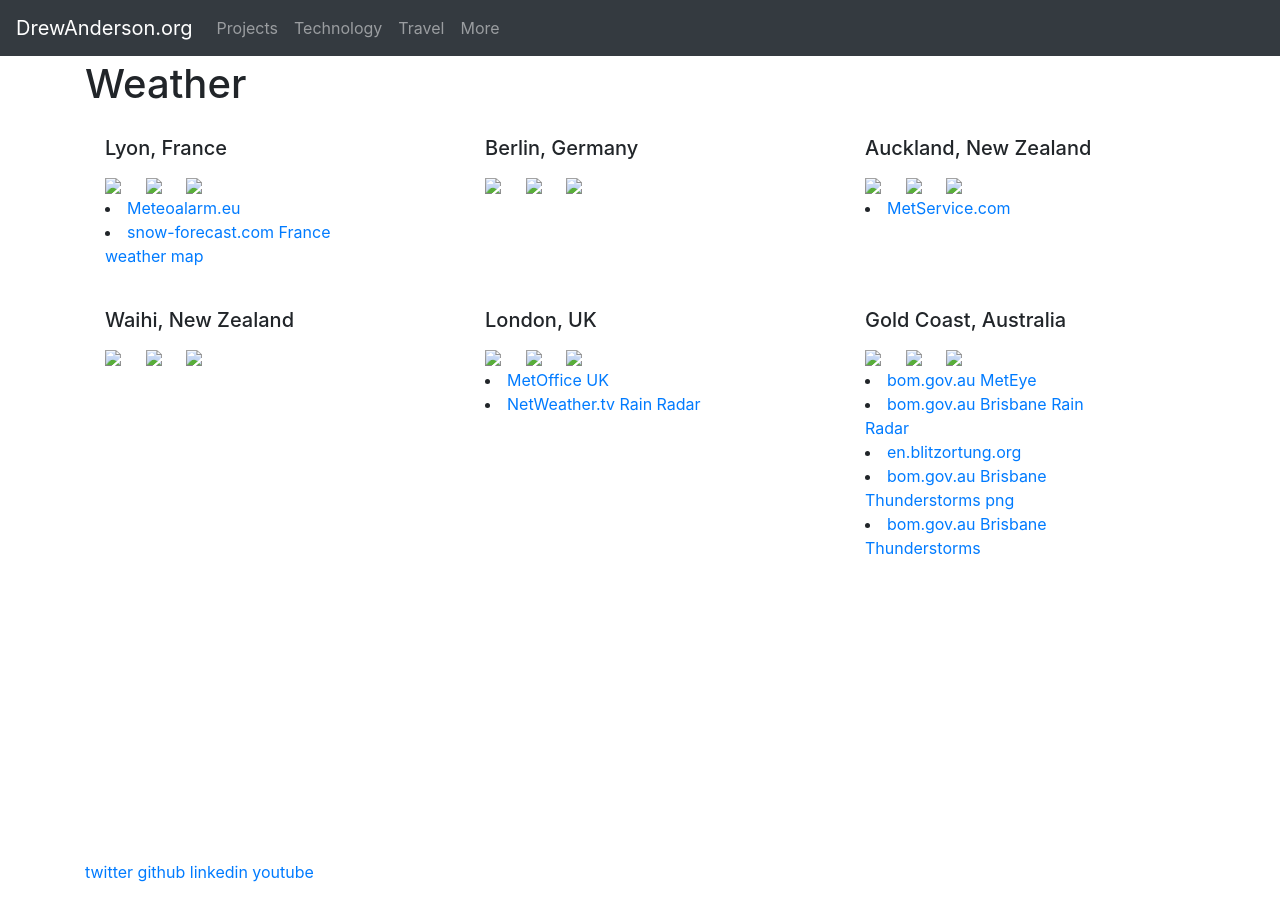
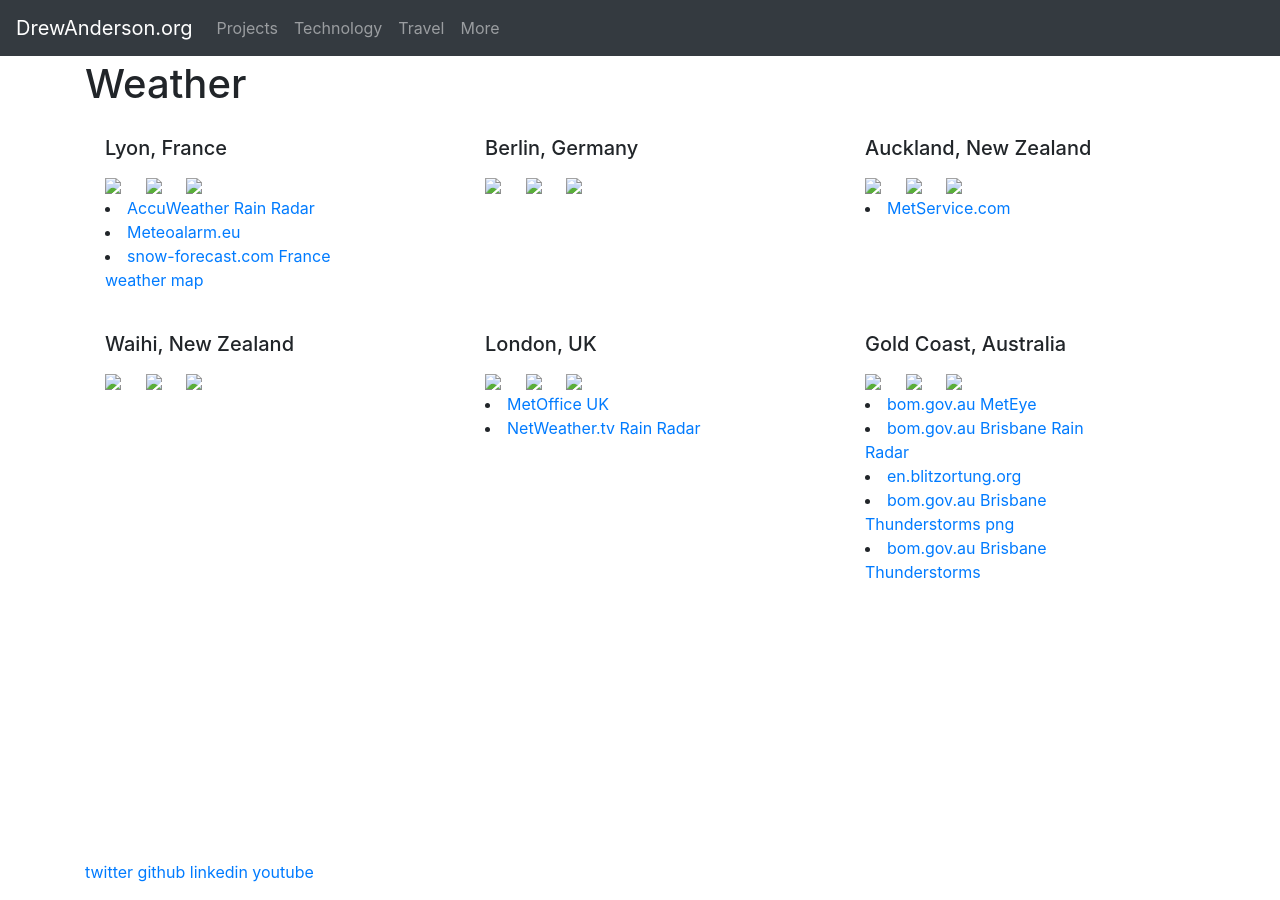
Before and after one commit to drewandersonnz/drewandersonnz.github.io, a Jekyll site: the page built from weather.md, in a window 1280 px wide. Built offline with Jekyll 4.4.1, drawn with Linux system fonts in a browser that asks for light colours.

Commit message:
add Lyon rain radar

```diff
--- a/weather.md
+++ b/weather.md
@@ -14,6 +14,8 @@ locations:
 
     urls:
 
+      - title: AccuWeather Rain Radar
+        url:   https://www.accuweather.com/en/fr/lyon/171210/weather-radar/171210
       - title: Meteoalarm.eu
         url:   https://www.meteoalarm.eu/
       - title: snow-forecast.com France weather map
```
